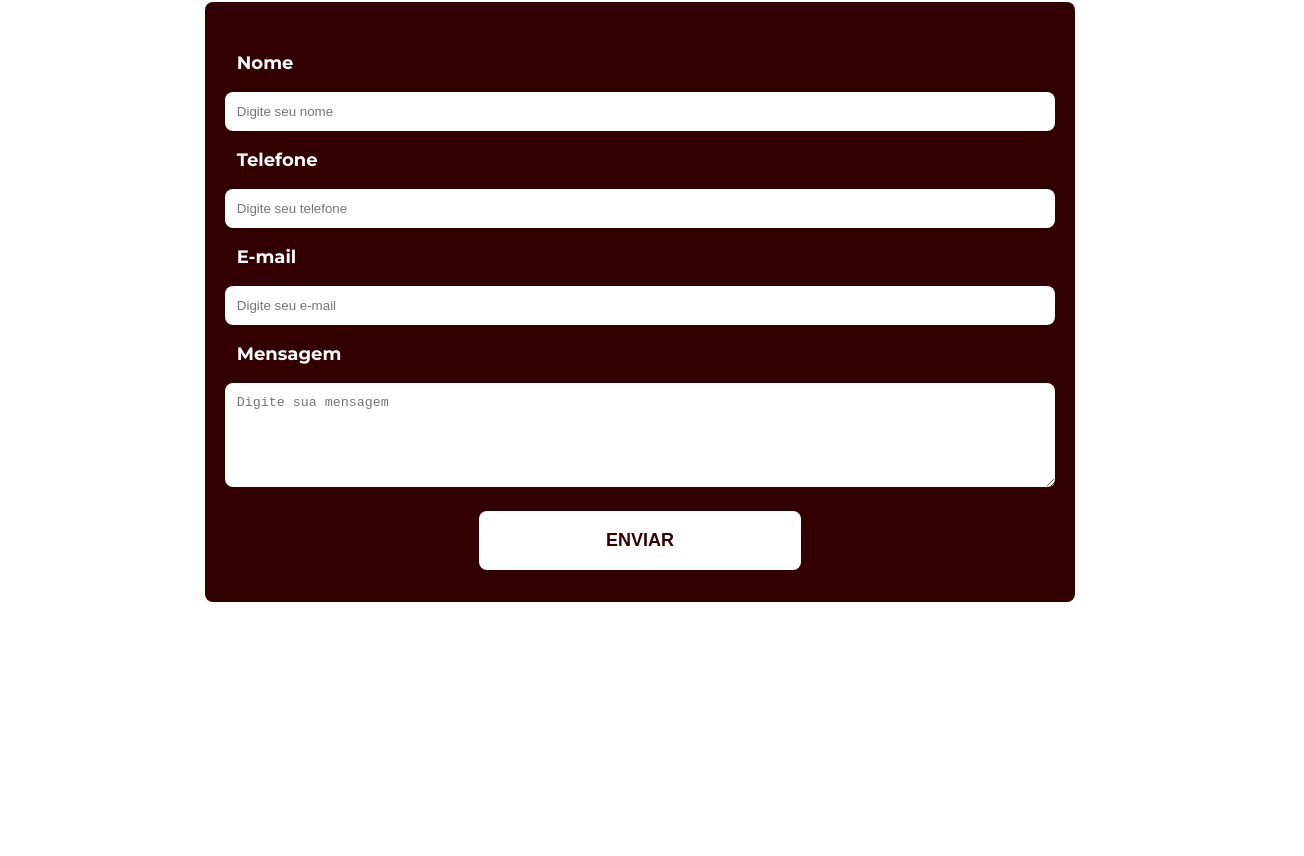
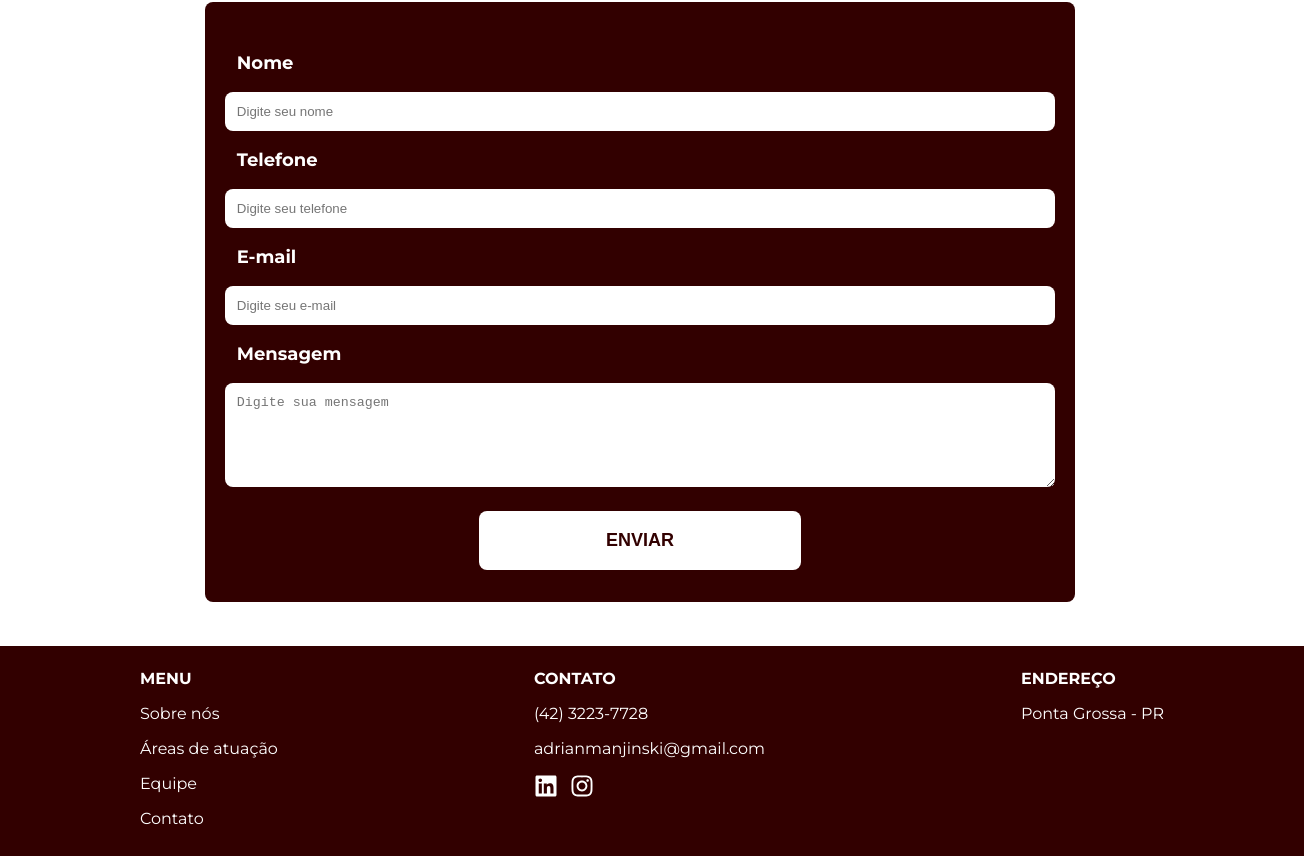
Before and after one commit to madusfx/moraes-adv, a React (Create React App) app: page / in a window 1280 px wide. Shown: the part 1455-2311 px from the top of the page, 1304 px wide, since content can reach past the window. Before the commit the page ends 2057 px from the top, so only its background shows below. Built offline with nearby package versions, Linux system fonts and the light colour scheme.

Commit message:
adding footer

```diff
--- a/package.json
+++ b/package.json
@@ -9,6 +9,11 @@
     "eject": "react-scripts eject"
   },
   "dependencies": {
+    "@fortawesome/fontawesome-svg-core": "^6.5.2",
+    "@fortawesome/free-brands-svg-icons": "^6.5.2",
+    "@fortawesome/free-regular-svg-icons": "^6.5.2",
+    "@fortawesome/free-solid-svg-icons": "^6.5.2",
+    "@fortawesome/react-fontawesome": "^0.2.0",
     "@testing-library/jest-dom": "^5.17.0",
     "@testing-library/react": "^13.4.0",
     "@testing-library/user-event": "^13.5.0",
--- a/src/App.tsx
+++ b/src/App.tsx
@@ -22,11 +22,14 @@ import {
   Label,
   TextArea,
   Button,
+  Footer,
+  Icon,
 } from './styles';
 import Logo from './images/logo.svg';
 import Background from './images/image-background.jpg';
 import ImageAdrian from './images/image-adrian.jpg';
 import { useState } from 'react';
+import { faInstagram, faLinkedin } from '@fortawesome/free-brands-svg-icons';
 
 function App() {
   const [menuOpen, setMenuOpen] = useState(false);
@@ -159,6 +162,26 @@ function App() {
           </Button>
         </ContactCard>
       </Section>
+      <Footer>
+        <div>
+          <h1>MENU</h1>
+          <p>Sobre nós</p>
+          <p>Áreas de atuação</p>
+          <p>Equipe</p>
+          <p>Contato</p>
+        </div>
+        <div>
+          <h1>CONTATO</h1>
+          <p>(42) 3223-7728</p>
+          <p>adrianmanjinski@gmail.com</p>
+          <Icon icon={faLinkedin} />
+          <Icon icon={faInstagram} isInstagram />
+        </div>
+        <div>
+          <h1>ENDEREÇO</h1>
+          <p>Ponta Grossa - PR</p>
+        </div>
+      </Footer>
     </div>
   );
 }
--- a/src/styles.ts
+++ b/src/styles.ts
@@ -1,3 +1,4 @@
+import { FontAwesomeIcon } from '@fortawesome/react-fontawesome';
 import styled from 'styled-components';
 
 export const Header = styled.div`
@@ -47,6 +48,7 @@ export const HamburguerMenu = styled.div<{ open?: boolean }>`
   display: flex;
   justify-content: space-around;
   flex-flow: column nowrap;
+  cursor: pointer;
   div {
     width: 2rem;
     height: 0.25rem;
@@ -228,3 +230,31 @@ export const Button = styled.button`
     font-size: 18px;
   }
 `;
+
+export const Footer = styled.div`
+  display: flex;
+  justify-content: space-around;
+  width: 100%;
+  padding: 12px;
+  margin-top: 44px;
+  background-color: #320000;
+  h1 {
+    color: #fff;
+    font-weight: 700;
+    font-size: 16px;
+  }
+  p {
+    color: #fff;
+    font-weight: 400;
+    font-size: 16px;
+    cursor: pointer;
+  }
+`;
+
+export const Icon = styled(FontAwesomeIcon)<{ isInstagram?: boolean }>`
+  color: #fff;
+  width: 24px;
+  height: 24px;
+  cursor: pointer;
+  margin-left: ${({ isInstagram }) => (isInstagram ? '12px' : '0')};
+`;
```
Also changed, not shown: 1 other file (tests, documents, lock files or other folders).
